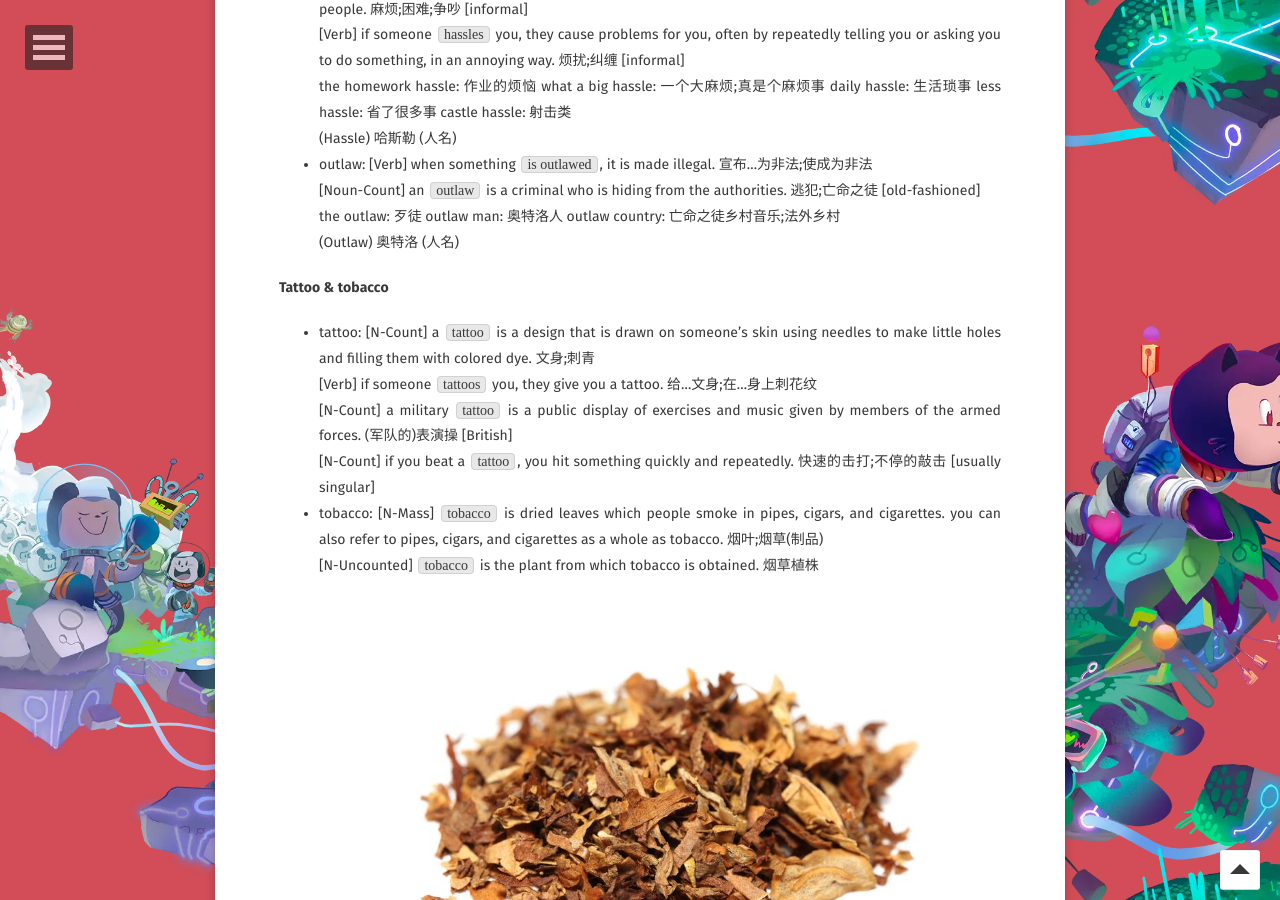
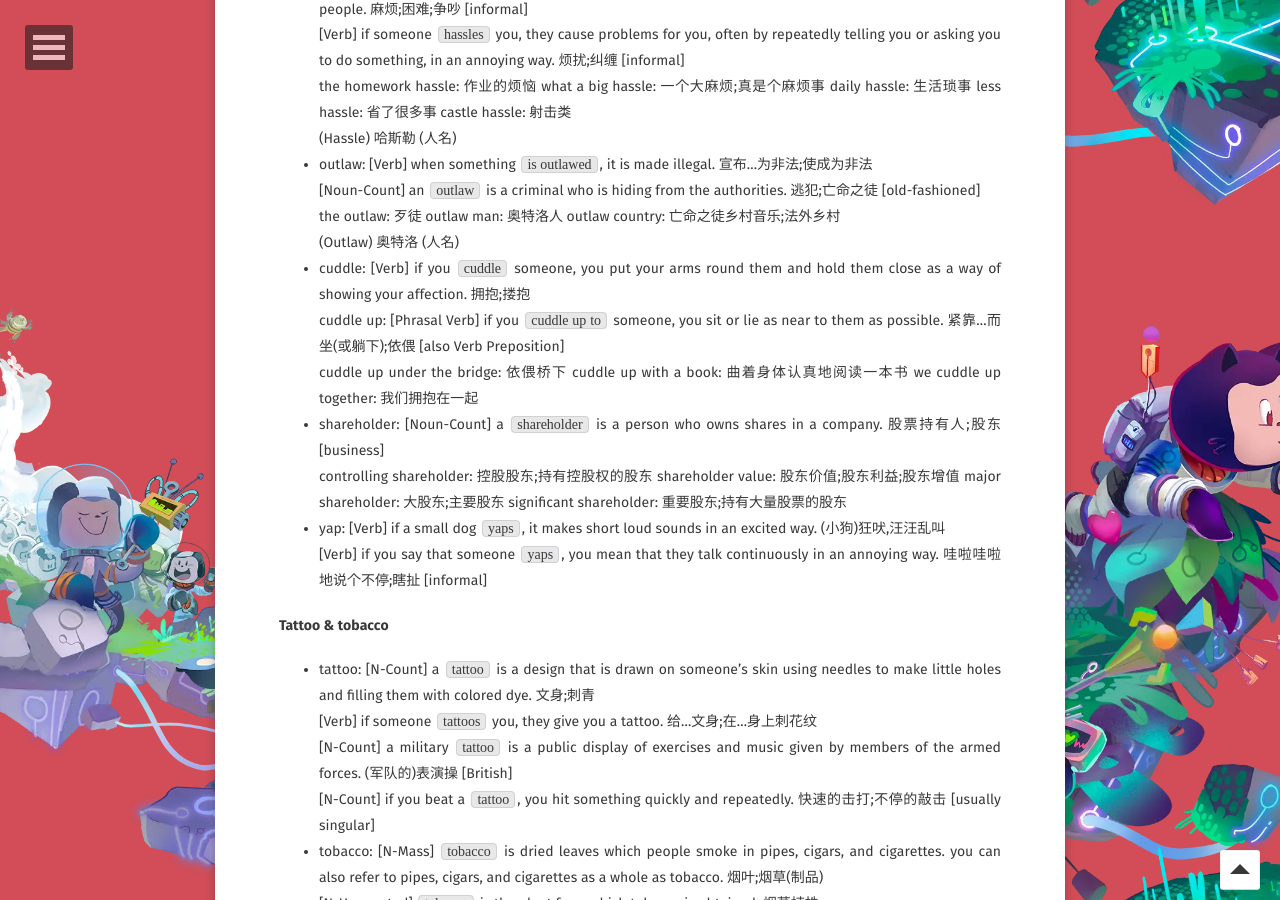
Before and after one commit to WebPavel/WebPavel.github.io, a Jekyll site: the page built from _posts/2026-10-14-daily-English-learning-(Part-2).md, in a window 1280 px wide and 900 px high, scrolled down 38484 px. Built offline with Jekyll 4.4.1, drawn with Linux system fonts in a browser that asks for light colours; some web fonts are replaced; comment, search, counter and statistics services are not loaded; some of the changed text lies outside the part shown.

Commit message:
feat: updates on daily English learning (Part 2)

```diff
--- a/_posts/2026-10-14-daily-English-learning-(Part-2).md
+++ b/_posts/2026-10-14-daily-English-learning-(Part-2).md
@@ -682,6 +682,13 @@ learned from [ChatGPT](https://chatgpt.com/) in Singapore.
  [Noun-Count] an `outlaw` is a criminal who is hiding from the authorities. 逃犯;亡命之徒 [old-fashioned]<br/>
  the outlaw: 歹徒 outlaw man: 奥特洛人 outlaw country: 亡命之徒乡村音乐;法外乡村<br/>
  (Outlaw) 奥特洛 (人名)
+- cuddle: [Verb] if you `cuddle` someone, you put your arms round them and hold them close as a way of showing your affection. 拥抱;搂抱<br/>
+  cuddle up: [Phrasal Verb] if you `cuddle up to` someone, you sit or lie as near to them as possible. 紧靠...而坐(或躺下);依偎 [also Verb Preposition]<br/>
+  cuddle up under the bridge: 依偎桥下 cuddle up with a book: 曲着身体认真地阅读一本书 we cuddle up together: 我们拥抱在一起
+- shareholder: [Noun-Count] a `shareholder` is a person who owns shares in a company. 股票持有人;股东 [business]<br/>
+ controlling shareholder: 控股股东;持有控股权的股东 shareholder value: 股东价值;股东利益;股东增值 major shareholder: 大股东;主要股东 significant shareholder: 重要股东;持有大量股票的股东
+- yap: [Verb] if a small dog `yaps`, it makes short loud sounds in an excited way. (小狗)狂吠,汪汪乱叫<br/>
+ [Verb] if you say that someone `yaps`, you mean that they talk continuously in an annoying way. 哇啦哇啦地说个不停;瞎扯 [informal]
 
 #### Tattoo & tobacco
 
```
